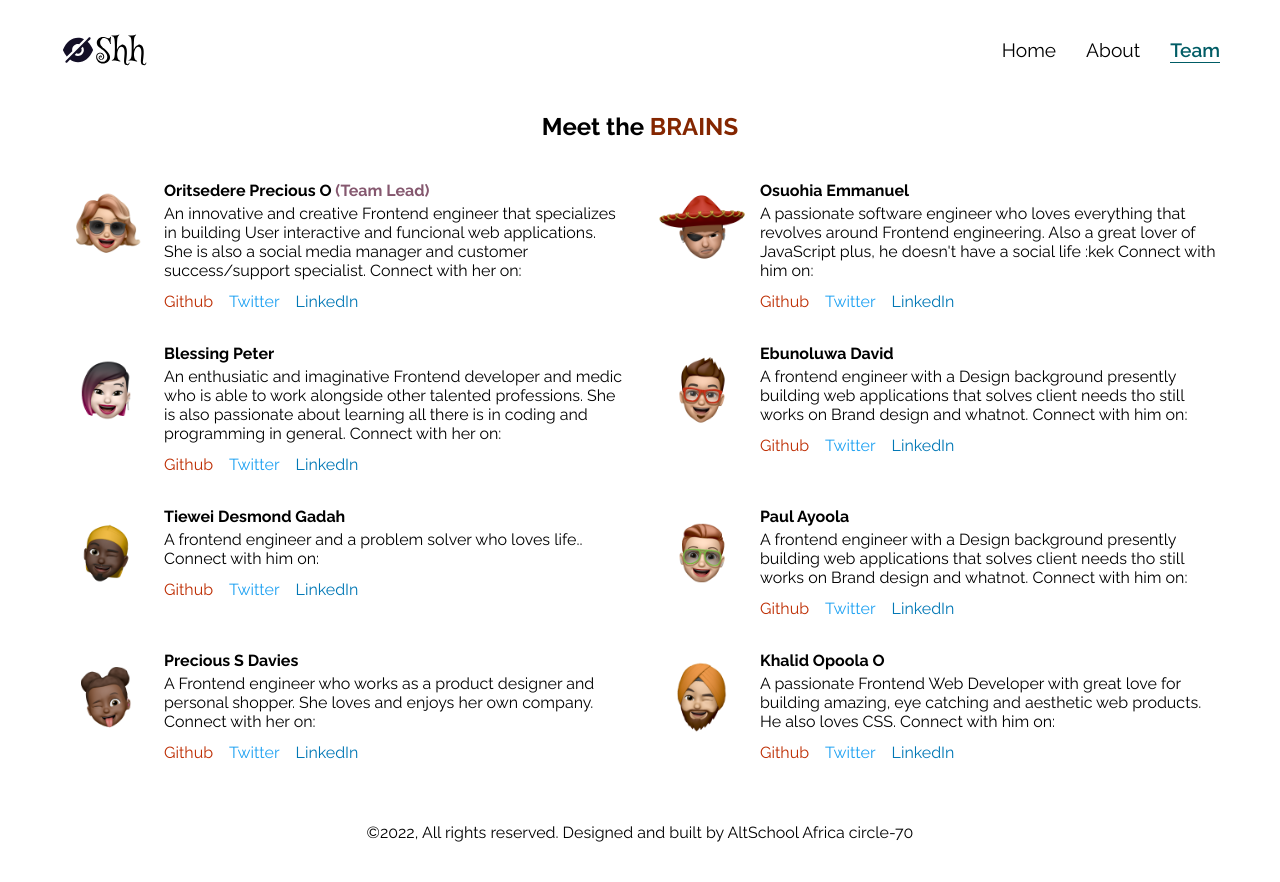
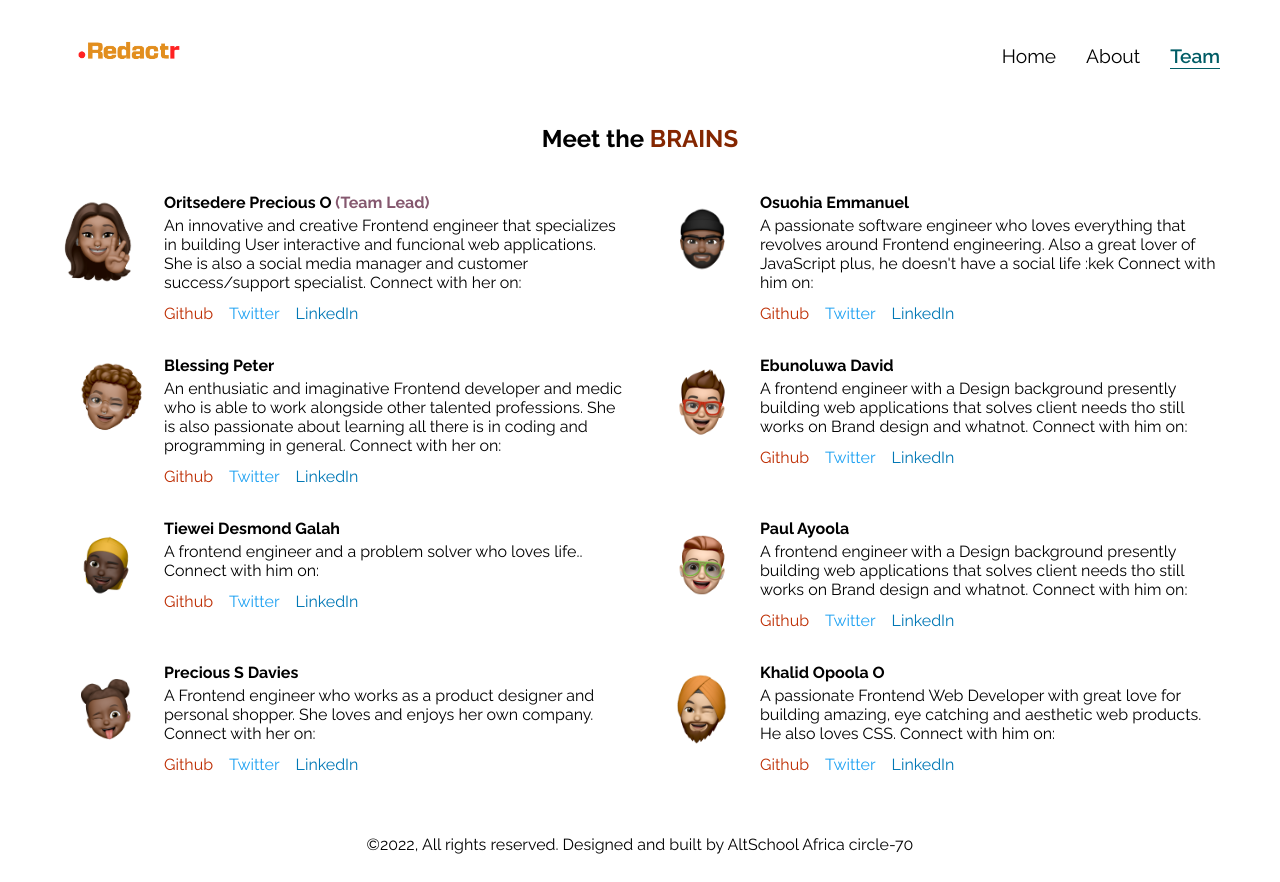
Before and after one commit to PreciousOritsedere/Redactr-Hackathon-Circle-70-, a plain HTML site: page team.html in a window 1280 px wide. Drawn offline with Linux system fonts and the light colour scheme.

Commit message:
made few changes

```diff
--- a/style.css
+++ b/style.css
@@ -50,7 +50,6 @@ body {
   flex-direction: column;
   gap: 48px;
   min-height: 100%;
-  overflow-y: hidden;
 }
 
 input,
@@ -95,13 +94,13 @@ select {
 }
 
 .logo {
-  display: flex;
   grid-column: 1 / span 4;
-  letter-spacing: 2px;
-  white-space: nowrap;
-  align-self: flex-start;
-  /* letter-spacing: 8px; */
-  /* border: 1px solid rgb(114, 30, 30) */
+  display: grid;
+  /* place-content: center; */
+  align-content: space-evenly;
+  padding-right: 0px;
+  width: 160px;
+  height: 64px;
 }
 
 .grid {
@@ -568,7 +567,7 @@ start here */
 @media (min-width: 800px) {
   .logo {
       grid-column: 1/ 3;
-      padding: 0.5rem 1.25rem;
+      /* padding: 0.5rem 1.25rem; */
     }
 
     body {
--- a/team.html
+++ b/team.html
@@ -11,8 +11,8 @@
     <div class="wrapper">
       <section class="header grid">
         <div class="logo">
-          <img src="img/Hide.svg" alt="" />
-          <img src="img/logo.svg" alt="" />
+          <img src="./random-image/Artboard 1@4x.png" alt="" />
+
         </div>
         <div class="hamburger">
           <div class="line1"></div>
@@ -33,7 +33,7 @@
           <ul class="team-list">
             <li class="team__member team__member1">
               <div class="image">
-                <img src="./random-image/Avatar-27.png" alt="" />
+                <img src="./random-image/Memoji.png" alt="" />
               </div>
               <div class="short-words">
                 <div class="member__info">
@@ -64,7 +64,7 @@
             </li>
             <li class="team__member team__member2">
               <div class="image">
-                <img src="./random-image/Avatar-30.png" alt="" />
+                <img src="./random-image/Memoji-18.png" alt="" />
               </div>
               <div class="short-words">
                 <div class="member__info">
@@ -91,7 +91,7 @@
             </li>
             <li class="team__member team__member3">
               <div class="image">
-                <img src="./random-image/Avatar-24.png" alt="" />
+                <img src="./random-image/Image.png" alt="" />
               </div>
               <div class="short-words">
                 <div class="member__info">
@@ -148,7 +148,7 @@
               </div>
               <div class="short-words">
                 <div class="member__info">
-                  <h4 class="team__member-name">Tiewei Desmond Gadah</h4>
+                  <h4 class="team__member-name">Tiewei Desmond Galah</h4>
                   <p class="desc">
                     A frontend engineer and a problem solver who loves life..
                     Connect with him on:
```
Also changed, not shown: about.html (+1 -2 lines), index.html (+2 -3 lines), resultpage.html (+1 -2 lines), img/Hide.svg (deleted), img/logo.svg (deleted), random-image/Artboard 1@4x.png (added), random-image/Avatar-24.png (deleted), random-image/Avatar-27.png (deleted), random-image/Avatar-30.png (deleted), random-image/Image.png (added), random-image/Memoji.png (added).
